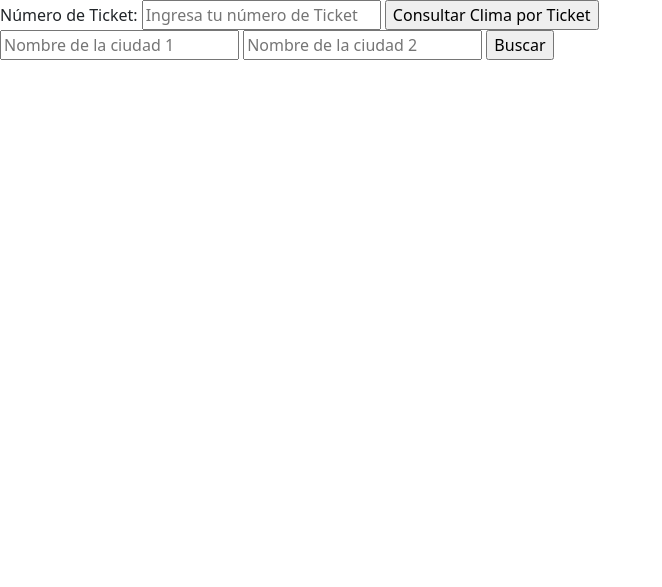
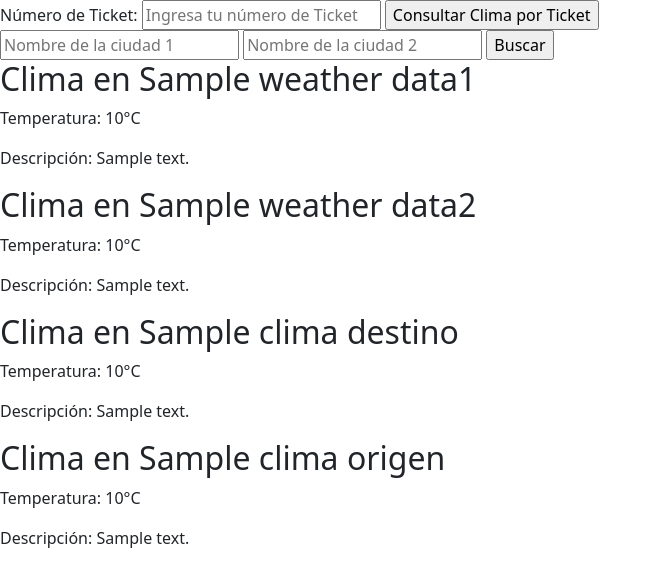
Before and after one commit to Zhatra/AeroClima, a Django app: template clima/templates/clima/clima.html in a window 1280 px wide. Shown: the top 587 px of the page, without its empty margins (0-662 px from the left). Run offline with Django 4.2, Linux system fonts and the light colour scheme; the template is opened without the code that fills it: most values are stand-ins (such as "Sample title", 1, 10 or a date in 2020).

Commit message:
Agregando controladores

```diff
--- a/clima/templates/clima/clima.html
+++ b/clima/templates/clima/clima.html
@@ -15,6 +15,30 @@
   <input type="submit" value="Buscar">
 </form>
 
+{% if weather_data1 %}
+    <h2>Clima en {{ weather_data1.name }}</h2>
+    <p>Temperatura: {{ weather_data1.main.temp }}°C</p>
+    <p>Descripción: {{ weather_data1.weather.0.description }}</p>
+{% endif %}
+
+{% if weather_data2 %}
+    <h2>Clima en {{ weather_data2.name }}</h2>
+    <p>Temperatura: {{ weather_data2.main.temp }}°C</p>
+    <p>Descripción: {{ weather_data2.weather.0.description }}</p>
+{% endif %}
+
+{% if clima_destino %}
+    <h2>Clima en {{ clima_destino.name }}</h2>
+    <p>Temperatura: {{ clima_destino.main.temp }}°C</p>
+    <p>Descripción: {{ clima_destino.weather.0.description }}</p>
+{% endif %}
+
+{% if clima_origen %}
+    <h2>Clima en {{ clima_origen.name }}</h2>
+    <p>Temperatura: {{ clima_origen.main.temp }}°C</p>
+    <p>Descripción: {{ clima_origen.weather.0.description }}</p>
+{% endif %}
+
 {% endblock content %}
 
 <br>
```
Also changed, not shown: clima/views.py (+40 -0 lines).
